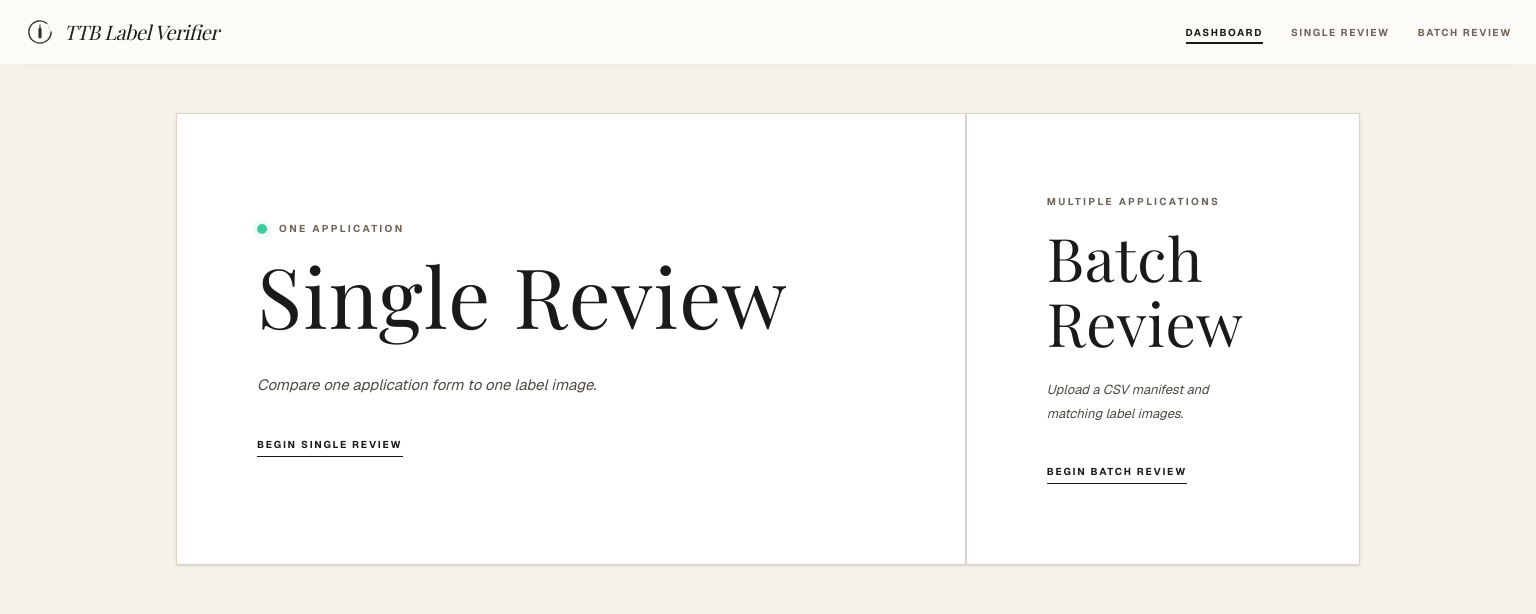
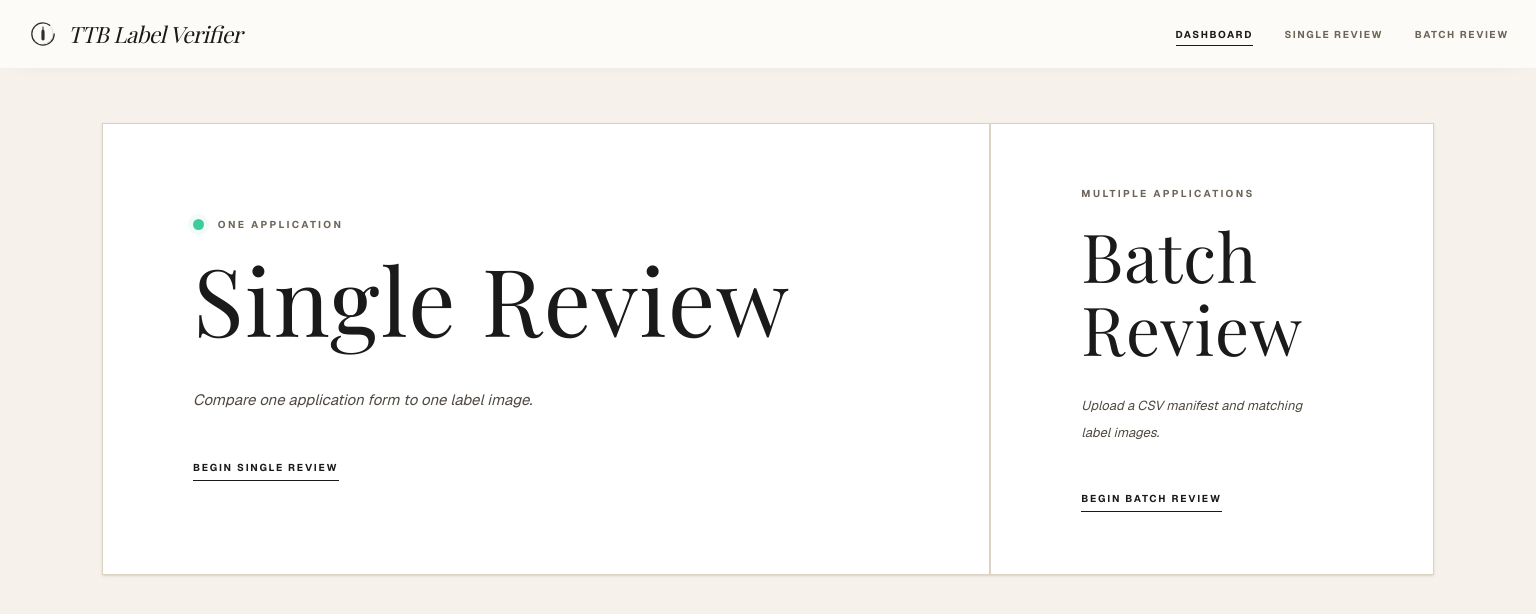
Before and after one commit to Dexin-Huang/ttb-label-verifier, a Next.js app: page / in a window 1536 px wide. Shown: the top 614 px of the page. Built offline with nearby package versions, Linux system fonts and the light colour scheme.

Commit message:
Increase desktop UI scale

```diff
--- a/src/app/globals.css
+++ b/src/app/globals.css
@@ -33,6 +33,19 @@
 @layer base {
   html {
     scroll-behavior: smooth;
+    font-size: 16px;
+  }
+
+  @media (min-width: 64rem) {
+    html {
+      font-size: 17px;
+    }
+  }
+
+  @media (min-width: 90rem) {
+    html {
+      font-size: 18px;
+    }
   }
 
   body {
```
